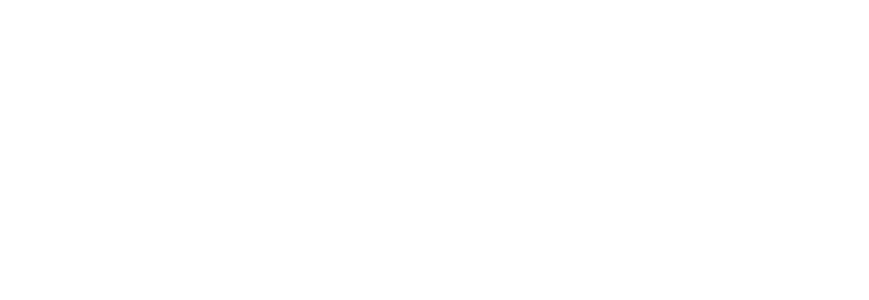
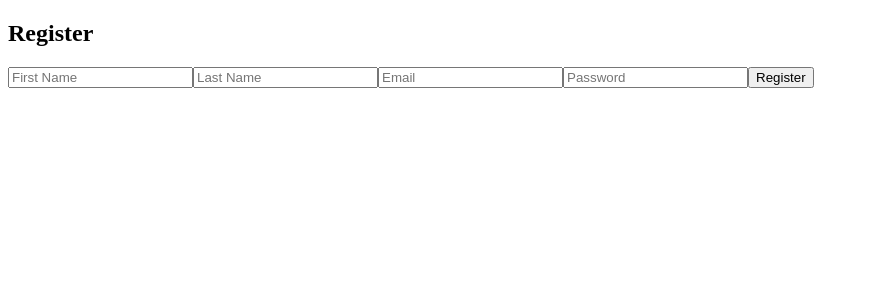
Before and after one commit to C15-MomenAbdullah/MERAKI_Academy_Project_4, a React (Vite) app in the folder Project 4 Starter Code/frontend/: page /register in a window 1280 px wide. Before the commit this address had no page. Shown: the top 300 px of the page, without its empty margins (0-869 px from the left). Built offline with nearby package versions, Linux system fonts and the light colour scheme.

Commit message:
register page

```diff
--- a/Project 4 Starter Code/frontend/src/App.jsx
+++ b/Project 4 Starter Code/frontend/src/App.jsx
@@ -2,6 +2,7 @@
 import { BrowserRouter, Routes, Route } from "react-router-dom";
 import LoginPage from "./Pages/LogIn";
 import PropertiesPage from "./Pages/Properties";
+import RegisterPage from "./Pages/Register";
 const App = () => {
   return (
     <BrowserRouter>
@@ -9,6 +10,7 @@
         <Routes>
           <Route path="/" element={<LoginPage />} />
         <Route path="/properties" element={<PropertiesPage />} />
+        <Route path="/register" element={<RegisterPage />} />
         </Routes>
       </div>
     </BrowserRouter>
--- a/Project 4 Starter Code/frontend/src/Pages/LogIn.jsx
+++ b/Project 4 Starter Code/frontend/src/Pages/LogIn.jsx
@@ -68,6 +68,7 @@
         {error && <p className="error">{error}</p>}
 
         <button type="submit">Login</button>
+        <p>Don't have an account? <a href="/register">Register here</a></p>
       </form>
     </div>
   );
--- a/Project 4 Starter Code/frontend/src/Pages/Register.jsx
+++ b/Project 4 Starter Code/frontend/src/Pages/Register.jsx
@@ -0,0 +1,96 @@
+import React, { useState } from "react";
+import { useDispatch } from "react-redux";
+import { setData } from "../redux/slices/userSlice";
+import { useNavigate } from "react-router-dom";
+import axios from "axios";
+
+const RegisterPage = () => {
+  const dispatch = useDispatch();
+  const navigate = useNavigate();
+
+  const [formData, setFormData] = useState({
+    firstName: "",
+    lastName: "",
+    email: "",
+    password: "",
+  });
+
+  const [error, setError] = useState("");
+
+  const handleChange = (e) => {
+    setFormData({
+      ...formData,
+      [e.target.name]: e.target.value
+    });
+  };
+
+  const handleSubmit = async (e) => {
+    e.preventDefault();
+    setError("");
+
+    try {
+      const response = await axios.post("http://localhost:5000/users/register", formData);
+
+      if (response.data.success) {
+
+        dispatch(setData({
+          user: response.data.user,
+          token: response.data.token,
+        }));
+
+        navigate("/");
+      }
+    } catch (err) {
+      console.error(err);
+      setError(err.response?.data?.message || "Register failed");
+    }
+  };
+
+  return (
+    <div className="register-container">
+      <h2>Register</h2>
+      <form onSubmit={handleSubmit} className="register-form">
+        <input
+          type="text"
+          name="firstName"
+          placeholder="First Name"
+          value={formData.firstName}
+          onChange={handleChange}
+          required
+        />
+
+        <input
+          type="text"
+          name="lastName"
+          placeholder="Last Name"
+          value={formData.lastName}
+          onChange={handleChange}
+          required
+        />
+
+        <input
+          type="email"
+          name="email"
+          placeholder="Email"
+          value={formData.email}
+          onChange={handleChange}
+          required
+        />
+
+        <input
+          type="password"
+          name="password"
+          placeholder="Password"
+          value={formData.password}
+          onChange={handleChange}
+          required
+        />
+        {error && <p className="error">{error}</p>}
+
+        <button type="submit">Register</button>
+      </form>
+    </div>
+  );
+};
+
+export default RegisterPage;
```
